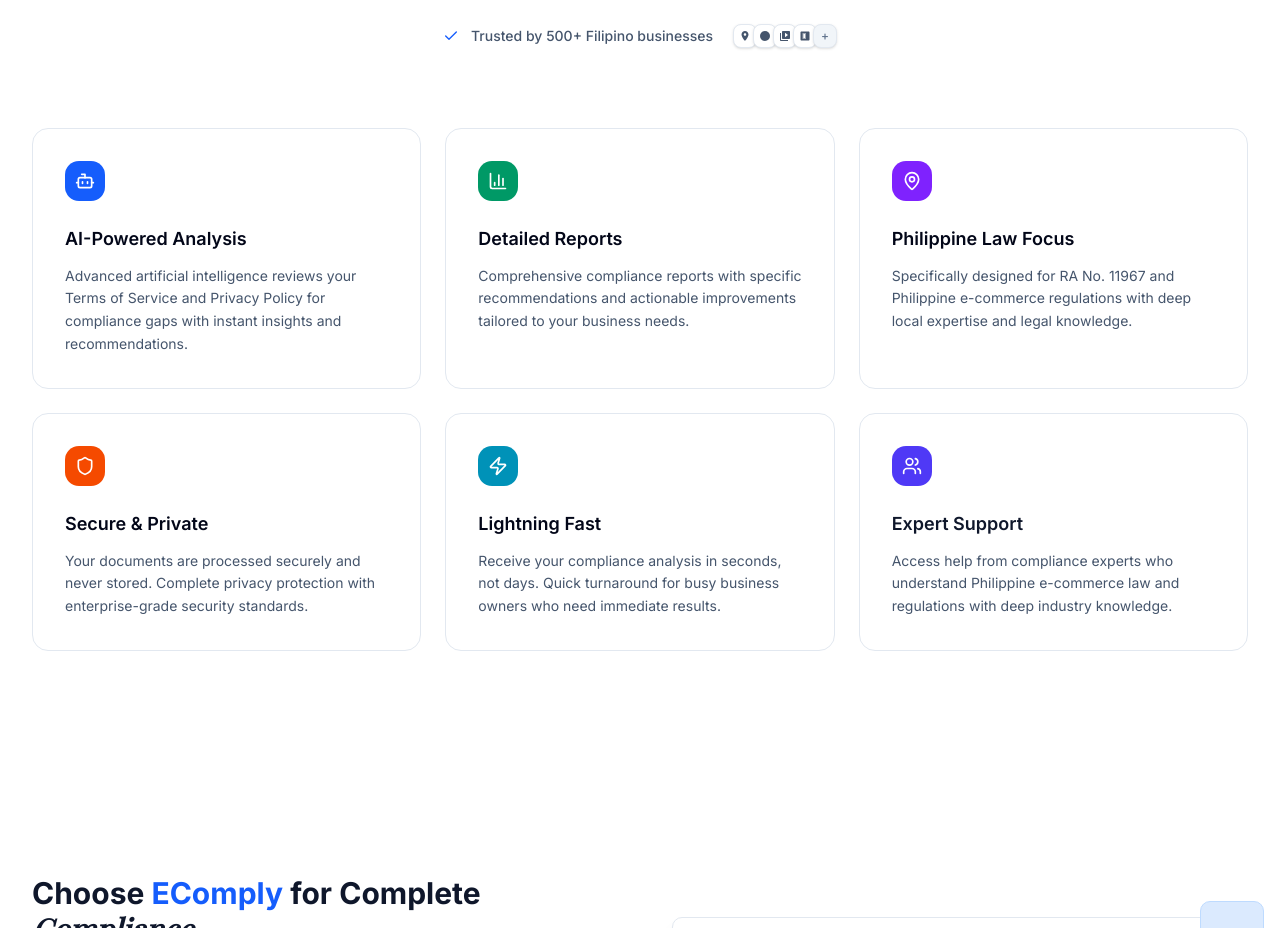
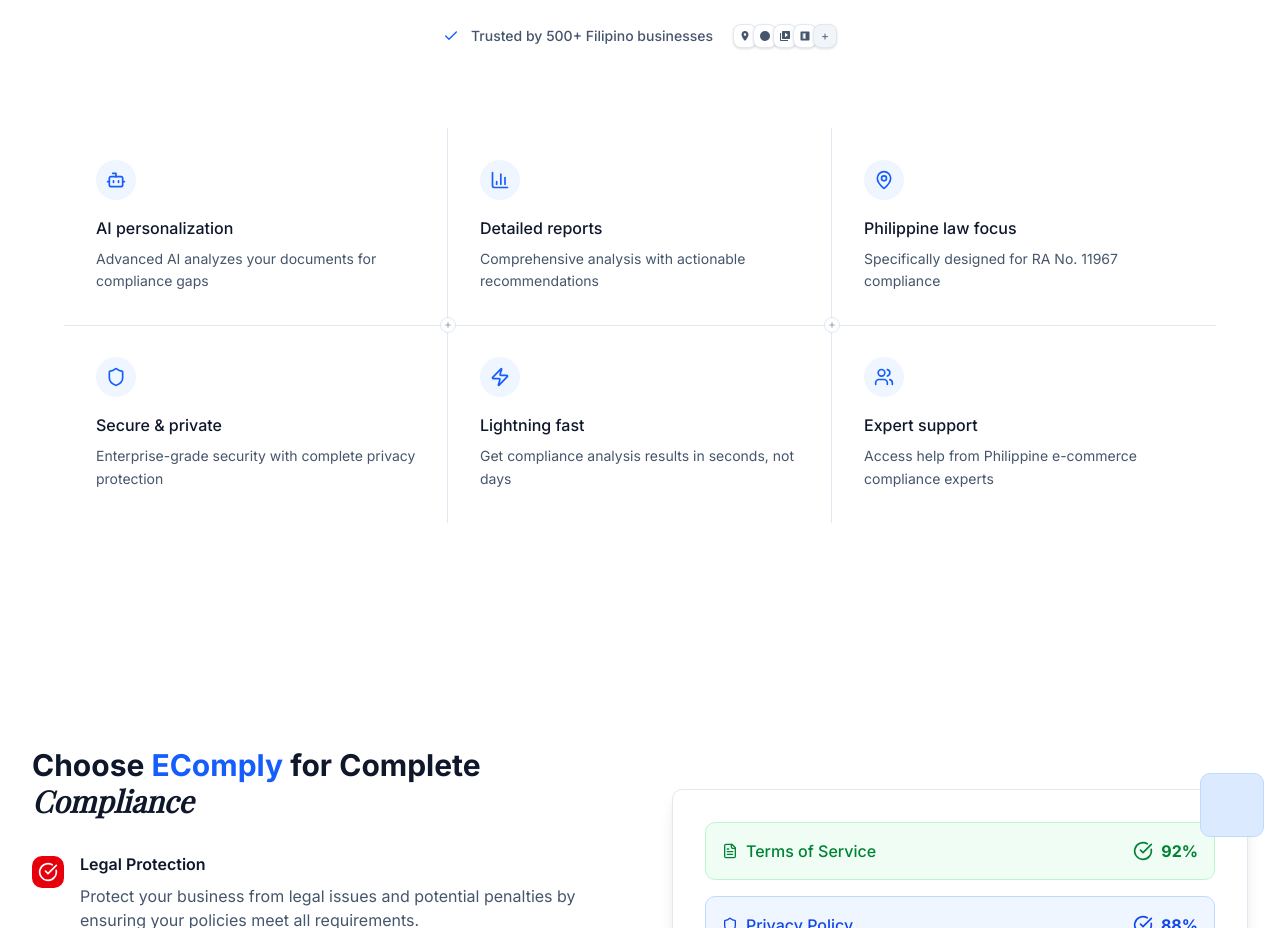
Before and after one commit to ArisAntonioCo/EComply, a Next.js app: page / in a window 1280 px wide. Shown: the part 1240-2168 px from the top of the page. Built offline with nearby package versions, Linux system fonts and the light colour scheme; no server answers.

Commit message:
style: implement layout wrapper and radial glow effect for improved UI structure and redesigned features

```diff
--- a/src/app/layout.tsx
+++ b/src/app/layout.tsx
@@ -1,8 +1,7 @@
 import type { Metadata } from "next";
 import { Inter, Playfair_Display } from "next/font/google";
 import "./globals.css";
-import Navbar from "@/components/navbar";
-import Footer from "@/components/footer";
+import LayoutWrapper from "@/components/layout-wrapper";
 
 const inter = Inter({
   variable: "--font-inter",
@@ -31,9 +30,9 @@
 }>) {  return (
     <html lang="en">
     <body className={`${inter.variable} ${playfair.variable} antialiased font-sans`}>
-        <Navbar />
-        {children}
-        <Footer />
+        <LayoutWrapper>
+          {children}
+        </LayoutWrapper>
       </body>
     </html>
   );
--- /dev/null
+++ b/src/components/layout-wrapper.tsx
@@ -0,0 +1,24 @@
+"use client";
+
+import { usePathname } from 'next/navigation';
+import Navbar from "@/components/navbar";
+import Footer from "@/components/footer";
+
+interface LayoutWrapperProps {
+  children: React.ReactNode;
+}
+
+export default function LayoutWrapper({ children }: LayoutWrapperProps) {
+  const pathname = usePathname();
+
+  // Hide navbar on auth pages
+  const hideNavbar = pathname?.startsWith('/auth');
+
+  return (
+    <>
+      {!hideNavbar && <Navbar />}
+      {children}
+      <Footer />
+    </>
+  );
+}
--- a/src/sections/FeaturesSection.tsx
+++ b/src/sections/FeaturesSection.tsx
@@ -55,75 +55,107 @@
               </div>
             </div>
           </div>
-        </div>        {/* Features Grid */}
-        <div className="grid grid-cols-1 md:grid-cols-2 lg:grid-cols-3 gap-6">
-          {/* Feature 1 */}
-          <div className="group relative p-8 bg-white rounded-2xl border border-slate-200 hover:border-blue-300 transition-all duration-300 hover:shadow-xl hover:shadow-blue-500/10 hover:-translate-y-1">
-            <div className="absolute inset-0 rounded-2xl bg-blue-50 opacity-0 group-hover:opacity-100 transition-opacity duration-300"></div>
-            <div className="relative">
-              <div className="w-10 h-10 bg-blue-600 rounded-xl flex items-center justify-center mb-6 group-hover:scale-110 transition-transform duration-300">
-                <Bot className="w-5 h-5 text-white" />
-              </div>              <h3 className="text-lg font-semibold text-slate-950 mb-3 group-hover:text-blue-600 transition-colors">AI-Powered Analysis</h3>              <p className="text-slate-600 leading-relaxed text-sm">
-                Advanced artificial intelligence reviews your Terms of Service and Privacy Policy for compliance gaps with instant insights and recommendations.
+        </div>        {/* Features Grid with Gray Lines and Plus Icons */}
+        <div className="relative max-w-6xl mx-auto">
+          {/* Grid Background with Lines */}
+          <div className="absolute inset-0 grid grid-cols-3 grid-rows-2">
+            {/* Vertical Lines */}
+            <div className="border-r border-slate-200"></div>
+            <div className="border-r border-slate-200"></div>
+            <div></div>
+            <div className="border-r border-slate-200 border-t border-slate-200"></div>
+            <div className="border-r border-slate-200 border-t border-slate-200"></div>
+            <div className="border-t border-slate-200"></div>
+          </div>
+
+          {/* Plus Icons at Grid Intersections - Only Middle Two */}
+          <div className="absolute inset-0 pointer-events-none">
+            {/* Middle row intersections */}
+            <div className="absolute top-1/2 left-1/3 w-4 h-4 -translate-x-1/2 -translate-y-1/2 bg-white border border-slate-200 rounded-full flex items-center justify-center">
+              <div className="w-2 h-2 text-slate-400">
+                <svg viewBox="0 0 12 12" fill="currentColor">
+                  <path d="M6 2v8M2 6h8" stroke="currentColor" strokeWidth="1.5" fill="none"/>
+                </svg>
+              </div>
+            </div>
+            <div className="absolute top-1/2 left-2/3 w-4 h-4 -translate-x-1/2 -translate-y-1/2 bg-white border border-slate-200 rounded-full flex items-center justify-center">
+              <div className="w-2 h-2 text-slate-400">
+                <svg viewBox="0 0 12 12" fill="currentColor">
+                  <path d="M6 2v8M2 6h8" stroke="currentColor" strokeWidth="1.5" fill="none"/>
+                </svg>
+              </div>
+            </div>
+          </div>
+
+          {/* Features Content */}
+          <div className="relative grid grid-cols-1 md:grid-cols-3 grid-rows-2 gap-0">
+            {/* Feature 1 */}
+            <div className="p-8 text-left">
+              <div className="w-10 h-10 bg-blue-50 rounded-full flex items-center justify-center mb-4">
+                <Bot className="w-5 h-5 text-blue-600" />
+              </div>
+              <h3 className="text-base font-medium text-slate-900 mb-2">AI personalization</h3>
+              <p className="text-slate-600 text-sm leading-relaxed">
+                Advanced AI analyzes your documents for compliance gaps
               </p>
             </div>
-          </div>          {/* Feature 2 */}
-          <div className="group relative p-8 bg-white rounded-2xl border border-slate-200 hover:border-emerald-300 transition-all duration-300 hover:shadow-xl hover:shadow-emerald-500/10 hover:-translate-y-1">
-            <div className="absolute inset-0 rounded-2xl bg-emerald-50 opacity-0 group-hover:opacity-100 transition-opacity duration-300"></div>
-            <div className="relative">
-              <div className="w-10 h-10 bg-emerald-600 rounded-xl flex items-center justify-center mb-6 group-hover:scale-110 transition-transform duration-300">
-                <BarChart3 className="w-5 h-5 text-white" />
+
+            {/* Feature 2 */}
+            <div className="p-8 text-left">
+              <div className="w-10 h-10 bg-blue-50 rounded-full flex items-center justify-center mb-4">
+                <BarChart3 className="w-5 h-5 text-blue-600" />
               </div>
-              <h3 className="text-lg font-semibold text-slate-950 mb-3 group-hover:text-emerald-600 transition-colors">Detailed Reports</h3>
-              <p className="text-slate-600 leading-relaxed text-sm">
-                Comprehensive compliance reports with specific recommendations and actionable improvements tailored to your business needs.
+              <h3 className="text-base font-medium text-slate-900 mb-2">Detailed reports</h3>
+              <p className="text-slate-600 text-sm leading-relaxed">
+                Comprehensive analysis with actionable recommendations
+              </p>
+            </div>
+
+            {/* Feature 3 */}
+            <div className="p-8 text-left">
+              <div className="w-10 h-10 bg-blue-50 rounded-full flex items-center justify-center mb-4">
+                <MapPin className="w-5 h-5 text-blue-600" />
+              </div>
+              <h3 className="text-base font-medium text-slate-900 mb-2">Philippine law focus</h3>
+              <p className="text-slate-600 text-sm leading-relaxed">
+                Specifically designed for RA No. 11967 compliance
+              </p>
+            </div>
+
+            {/* Feature 4 */}
+            <div className="p-8 text-left">
+              <div className="w-10 h-10 bg-blue-50 rounded-full flex items-center justify-center mb-4">
+                <Shield className="w-5 h-5 text-blue-600" />
+              </div>
+              <h3 className="text-base font-medium text-slate-900 mb-2">Secure & private</h3>
+              <p className="text-slate-600 text-sm leading-relaxed">
+                Enterprise-grade security with complete privacy protection
+              </p>
+            </div>
+
+            {/* Feature 5 */}
+            <div className="p-8 text-left">
+              <div className="w-10 h-10 bg-blue-50 rounded-full flex items-center justify-center mb-4">
+                <Zap className="w-5 h-5 text-blue-600" />
+              </div>
+              <h3 className="text-base font-medium text-slate-900 mb-2">Lightning fast</h3>
+              <p className="text-slate-600 text-sm leading-relaxed">
+                Get compliance analysis results in seconds, not days
+              </p>
+            </div>
+
+            {/* Feature 6 */}
+            <div className="p-8 text-left">
+              <div className="w-10 h-10 bg-blue-50 rounded-full flex items-center justify-center mb-4">
+                <Users className="w-5 h-5 text-blue-600" />
+              </div>
+              <h3 className="text-base font-medium text-slate-900 mb-2">Expert support</h3>
+              <p className="text-slate-600 text-sm leading-relaxed">
+                Access help from Philippine e-commerce compliance experts
               </p>
             </div>
           </div>
-
-          {/* Feature 3 */}
-          <div className="group relative p-8 bg-white rounded-2xl border border-slate-200 hover:border-violet-300 transition-all duration-300 hover:shadow-xl hover:shadow-violet-500/10 hover:-translate-y-1">
-            <div className="absolute inset-0 rounded-2xl bg-violet-50 opacity-0 group-hover:opacity-100 transition-opacity duration-300"></div>
-            <div className="relative">
-              <div className="w-10 h-10 bg-violet-600 rounded-xl flex items-center justify-center mb-6 group-hover:scale-110 transition-transform duration-300">
-                <MapPin className="w-5 h-5 text-white" />
-              </div>              <h3 className="text-lg font-semibold text-slate-950 mb-3 group-hover:text-violet-600 transition-colors">Philippine Law Focus</h3>
-              <p className="text-slate-600 leading-relaxed text-sm">
-                Specifically designed for RA No. 11967 and Philippine e-commerce regulations with deep local expertise and legal knowledge.
-              </p>
-            </div>
-          </div>          {/* Feature 4 */}
-          <div className="group relative p-8 bg-white rounded-2xl border border-slate-200 hover:border-orange-300 transition-all duration-300 hover:shadow-xl hover:shadow-orange-500/10 hover:-translate-y-1">
-            <div className="absolute inset-0 rounded-2xl bg-orange-50 opacity-0 group-hover:opacity-100 transition-opacity duration-300"></div>
-            <div className="relative">
-              <div className="w-10 h-10 bg-orange-600 rounded-xl flex items-center justify-center mb-6 group-hover:scale-110 transition-transform duration-300">
-                <Shield className="w-5 h-5 text-white" />
-              </div>              <h3 className="text-lg font-semibold text-slate-950 mb-3 group-hover:text-orange-600 transition-colors">Secure & Private</h3>
-              <p className="text-slate-600 leading-relaxed text-sm">
-                Your documents are processed securely and never stored. Complete privacy protection with enterprise-grade security standards.
-              </p>
-            </div>
-          </div>          {/* Feature 5 */}
-          <div className="group relative p-8 bg-white rounded-2xl border border-slate-200 hover:border-cyan-300 transition-all duration-300 hover:shadow-xl hover:shadow-cyan-500/10 hover:-translate-y-1">
-            <div className="absolute inset-0 rounded-2xl bg-cyan-50 opacity-0 group-hover:opacity-100 transition-opacity duration-300"></div>
-            <div className="relative">
-              <div className="w-10 h-10 bg-cyan-600 rounded-xl flex items-center justify-center mb-6 group-hover:scale-110 transition-transform duration-300">
-                <Zap className="w-5 h-5 text-white" />
-              </div>              <h3 className="text-lg font-semibold text-slate-950 mb-3 group-hover:text-cyan-600 transition-colors">Lightning Fast</h3>              <p className="text-slate-600 leading-relaxed text-sm">
-                Receive your compliance analysis in seconds, not days. Quick turnaround for busy business owners who need immediate results.
-              </p>
-            </div>
-          </div>          {/* Feature 6 */}
-          <div className="group relative p-8 bg-white rounded-2xl border border-slate-200 hover:border-indigo-300 transition-all duration-300 hover:shadow-xl hover:shadow-indigo-500/10 hover:-translate-y-1">
-            <div className="absolute inset-0 rounded-2xl bg-indigo-50 opacity-0 group-hover:opacity-100 transition-opacity duration-300"></div>
-            <div className="relative">
-              <div className="w-10 h-10 bg-indigo-600 rounded-xl flex items-center justify-center mb-6 group-hover:scale-110 transition-transform duration-300">
-                <Users className="w-5 h-5 text-white" />
-              </div>              <h3 className="text-lg font-semibold text-slate-900 mb-3 group-hover:text-indigo-600 transition-colors">Expert Support</h3>              <p className="text-slate-600 leading-relaxed text-sm">
-                Access help from compliance experts who understand Philippine e-commerce law and regulations with deep industry knowledge.
-              </p>
-            </div>
-          </div>        </div>
+        </div>
       </div>
     </section>
   );
```
Also changed, not shown: src/components/radial-glow.tsx (added, +33 -0 lines), src/sections/auth/AuthFormSection.tsx (+6 -6 lines), src/sections/dashboard/DashboardHeaderSection.tsx (+4 -4 lines), src/sections/dashboard/DashboardPage.tsx (+2 -6 lines).
